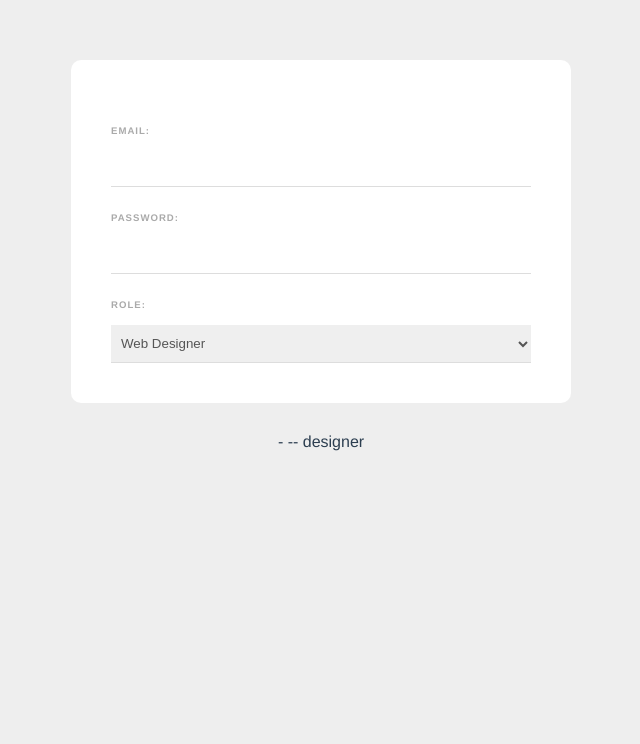
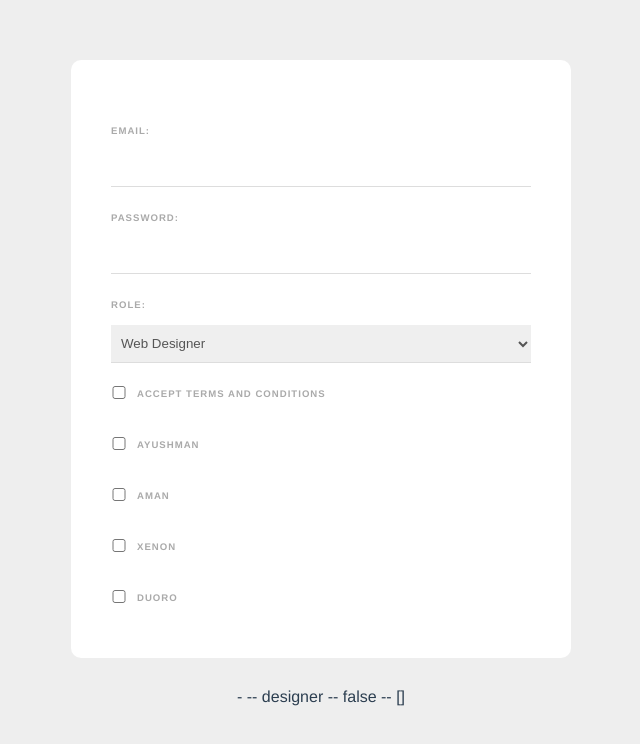
Before and after one commit to ayushman-git/vue-form-L, a Vue app: page / in a window 1280 px wide. Shown: the top 744 px of the page, without its empty margins (319-959 px from the left). Built offline with nearby package versions, Linux system fonts and the light colour scheme.

Commit message:
v-model with checkboxes (boolean and values)

```diff
--- a/src/components/SignUp.vue
+++ b/src/components/SignUp.vue
@@ -11,8 +11,32 @@
       <option value="developer">Web Developer</option>
       <option value="designer">Web Designer</option>
     </select>
+
+    <div class="terms">
+      <input type="checkbox" v-model="terms" required />
+      <label>Accept Terms and Conditions</label>
+    </div>
+
+    <div>
+      <input type="checkbox" value="Ayushman" v-model="names" />
+      <label>Ayushman</label>
+    </div>
+    <div>
+      <input type="checkbox" value="Aman" v-model="names" />
+      <label>Aman</label>
+    </div>
+    <div>
+      <input type="checkbox" value="XenOn" v-model="names" />
+      <label>XenOn</label>
+    </div>
+    <div>
+      <input type="checkbox" value="Duoro" v-model="names" />
+      <label>Duoro</label>
+    </div>
   </form>
-  <p>{{ email }} - {{ password }} -- {{ role }}</p>
+  <p>
+    {{ email }} - {{ password }} -- {{ role }} -- {{ terms }} -- {{ names }}
+  </p>
 </template>
 
 <script>
@@ -23,6 +47,8 @@ export default {
       email: "",
       password: "",
       role: "designer",
+      terms: false,
+      names: [],
     };
   },
 };
@@ -56,4 +82,11 @@ select {
   border-bottom: 1px solid #ddd;
   color: #555;
 }
+input[type="checkbox"] {
+  display: inline-block;
+  width: 16px;
+  margin: 0 10px 0 0;
+  position: relative;
+  top: 2px;
+}
 </style>
```
